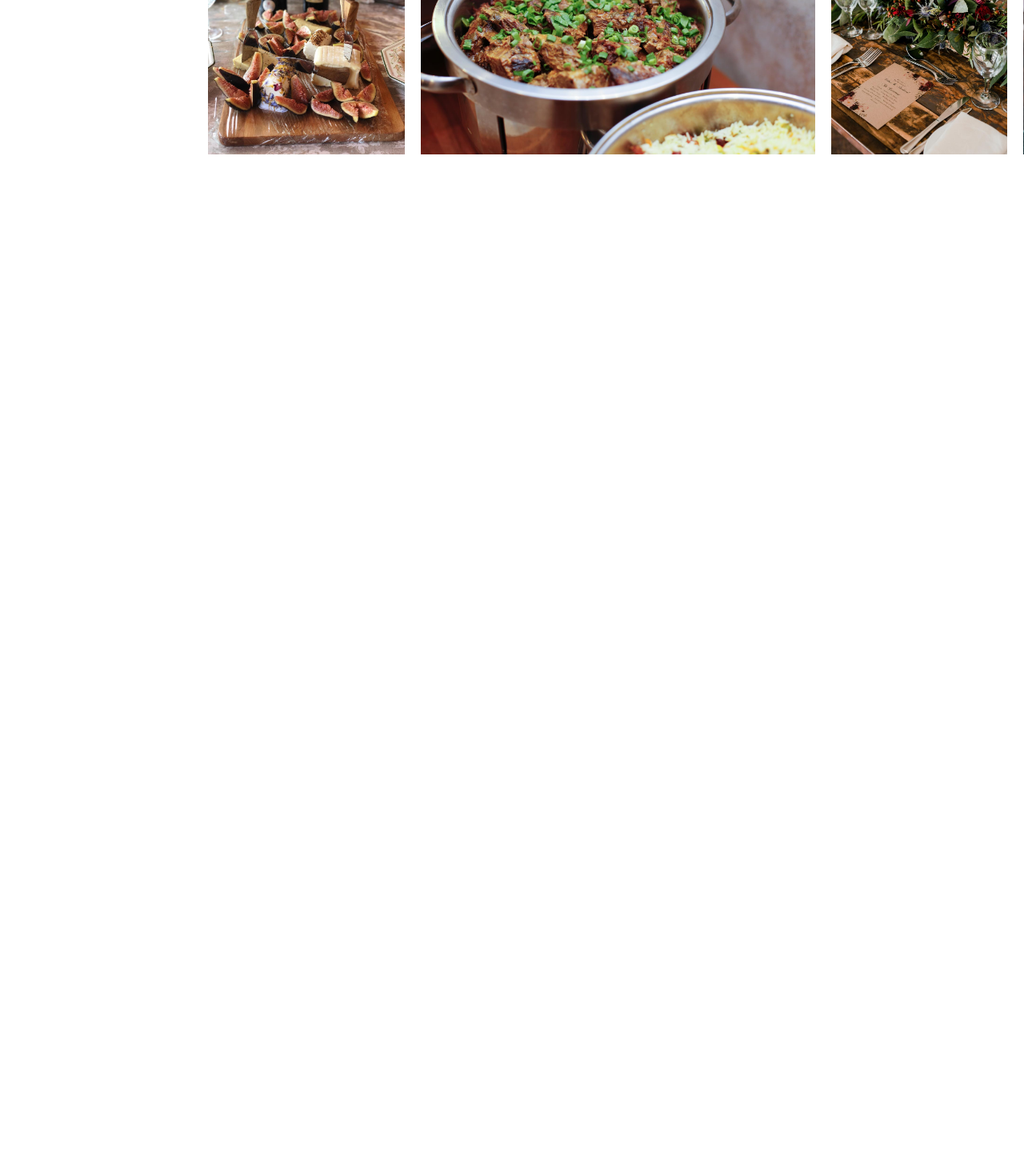
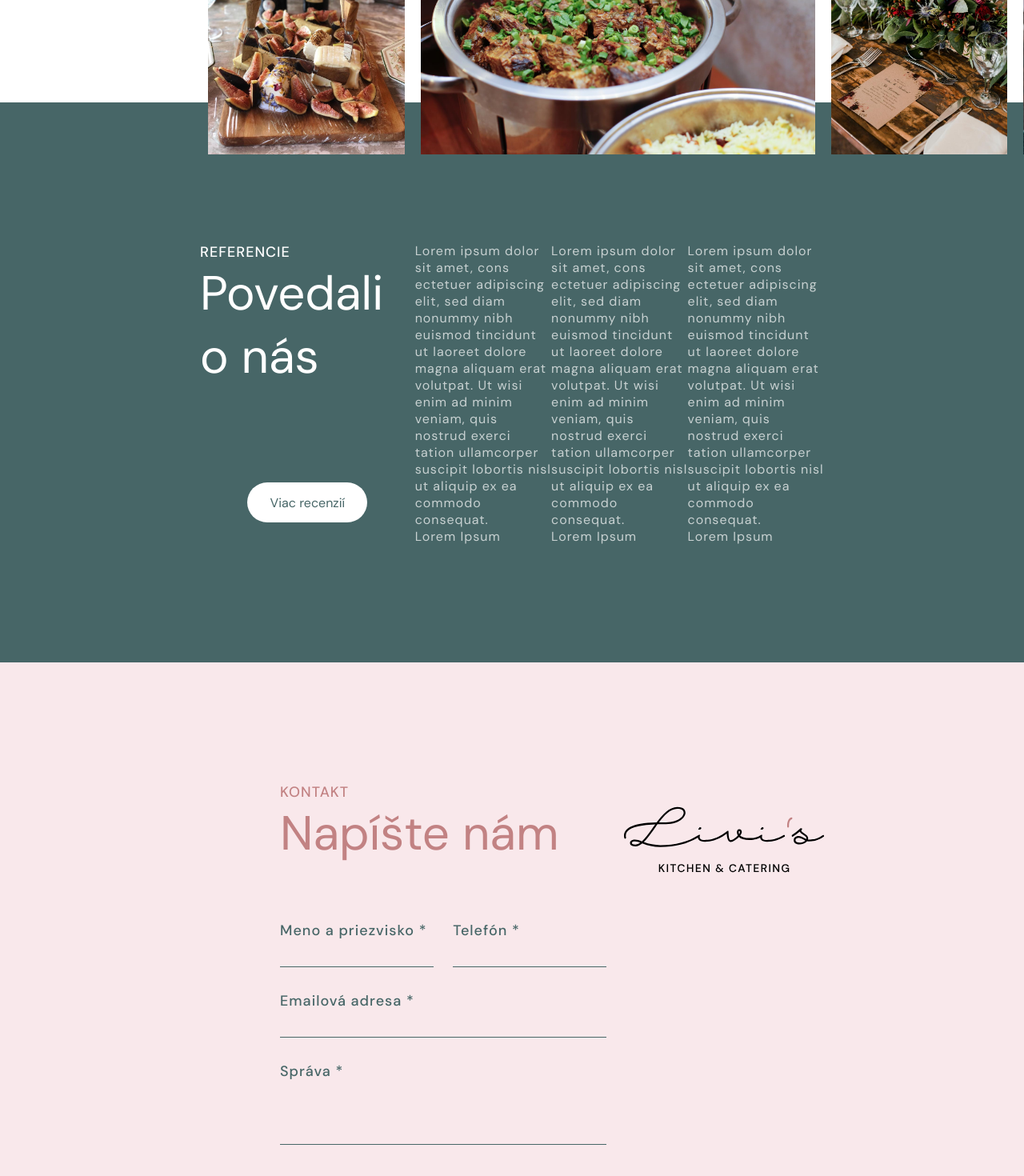
Before and after one commit to rastislav-domanisky/VIAC-frontend-assigment, a React (Create React App) app: page / in a window 1280 px wide. Shown: the part 1900-3370 px from the top of the page at 80% size. Before the commit the page ends 2328 px from the top, so only its background shows below. Built offline with nearby package versions, Linux system fonts and the light colour scheme.

Commit message:
updated HomeScreen

```diff
--- a/src/views/HomeScreen/HomeScreen.js
+++ b/src/views/HomeScreen/HomeScreen.js
@@ -5,6 +5,8 @@ import { Link } from "react-router-dom";
 import Header from '../../components/Header/Header';
 import bg1 from "../../assets/gallery/galeria-4.jpg";
 import Gallery from '../../components/Gallery/Gallery';
+import Footer from '../../components/Footer/Footer';
+import Logo from '../../components/Logo/Logo';
 
 import foto1 from '../../assets/livis-1.jpg';
 import foto2 from '../../assets/livis-2.jpg';
@@ -83,6 +85,103 @@ const HomeScreen = () => {
                     <Gallery assets={[galFoto1, galFoto2, galFoto3, galFoto4, galFoto5]} />
                 </div>
             </div>
+            <div className="referencesSection">
+                <div className="referencesBtnArea">
+                    <div className="refTitleArea">
+                        <p className="refsLabel">
+                            Referencie
+                        </p>
+                        <h2 className="refsTitle">
+                            Povedali o nás
+                        </h2>
+                    </div>
+                    <div className="refBtn">
+                        Viac recenzií
+                    </div>
+                </div>
+                <div className="referencesTextArea">
+                    <p className="refsText">
+                        Lorem ipsum dolor sit amet, cons
+                        ectetuer adipiscing elit, sed diam
+                        nonummy nibh euismod tincidunt
+                        ut laoreet dolore magna aliquam
+                        erat volutpat. Ut wisi enim ad
+                        minim veniam, quis nostrud
+                        exerci tation ullamcorper suscipit
+                        lobortis nisl ut aliquip ex ea commodo consequat.
+                    </p>
+                    <p className="refsAuthor">
+                        Lorem Ipsum
+                    </p>
+                </div>
+                <div className="referencesTextArea">
+                    <p className="refsText">
+                        Lorem ipsum dolor sit amet, cons
+                        ectetuer adipiscing elit, sed diam
+                        nonummy nibh euismod tincidunt
+                        ut laoreet dolore magna aliquam
+                        erat volutpat. Ut wisi enim ad
+                        minim veniam, quis nostrud
+                        exerci tation ullamcorper suscipit
+                        lobortis nisl ut aliquip ex ea commodo consequat.
+                    </p>
+                    <p className="refsAuthor">
+                        Lorem Ipsum
+                    </p>
+                </div>
+                <div className="referencesTextArea">
+                    <p className="refsText">
+                        Lorem ipsum dolor sit amet, cons
+                        ectetuer adipiscing elit, sed diam
+                        nonummy nibh euismod tincidunt
+                        ut laoreet dolore magna aliquam
+                        erat volutpat. Ut wisi enim ad
+                        minim veniam, quis nostrud
+                        exerci tation ullamcorper suscipit
+                        lobortis nisl ut aliquip ex ea commodo consequat.
+                    </p>
+                    <p className="refsAuthor">
+                        Lorem Ipsum
+                    </p>
+                </div>
+            </div>
+            <div className="contactSection">
+                <div className="cTitleArea">
+                    <div className="cTitleLeft">
+                        <p className="cLabel">Kontakt</p>
+                        <h2 className="cTitle">Napíšte nám</h2>
+                    </div>
+                    <Logo />
+                </div>
+                <div className="cFormArea">
+                    <div className="cForm">
+                        <div className="cRow">
+                            <div className="cInput" id="cInputName">
+                                <label htmlFor="cName">Meno a priezvisko *</label>
+                                <input id="cName" type="text" name="cName" />
+                            </div>
+                            <div className="cInput" id="cInputTel">
+                                <label htmlFor="cTel">Telefón *</label>
+                                <input id="cTel" type="tel" name="cTel" />
+                            </div>
+                        </div>
+                        <div className="cRow">
+                            <div className="cInput">
+                                <label htmlFor="cMail">Emailová adresa *</label>
+                                <input id="cMail" type="email" name="cMail" />
+                            </div>
+                        </div>
+                        <div className="cRow">
+                            <div className="cInput">
+                                <label htmlFor="cMsg">Správa *</label>
+                                <textarea name="Text1" rows="5"></textarea>
+                            </div>
+                        </div>
+                    </div>
+                    <div className="cImg"></div>
+                </div>
+            </div>
+            <Footer />
         </div>
     );
 }
--- a/src/views/HomeScreen/HomeScreen.scss
+++ b/src/views/HomeScreen/HomeScreen.scss
@@ -120,13 +120,10 @@
 
     .aboutUsSection {
         width: 100%;
-        //background: red;
         display: flex;
         flex-direction: row;
         box-sizing: border-box;
         align-items: center;
-
-        //.aboutFoto {}
 
         .aboutArea {
             box-sizing: border-box;
@@ -219,4 +216,187 @@
             }
         }
     }
+
+    .referencesSection {
+        margin-top: -300px;
+        box-sizing: border-box;
+        width: 100%;
+        background: #476667;
+        min-height: 700px;
+        display: flex;
+        flex-direction: row;
+        align-items: center;
+        justify-content: space-evenly;
+        padding: 0 250px;
+
+        .referencesBtnArea {
+            box-sizing: border-box;
+            display: flex;
+            flex-direction: column;
+            justify-content: space-between;
+            height: 350px;
+
+            .refTitleArea {
+                .refsLabel {
+                    font-size: 18px;
+                    letter-spacing: 1px;
+                    font-weight: 500;
+                    color: #FFF;
+                    padding: 0;
+                    margin: 0;
+                    text-transform: uppercase;
+                }
+
+                .refsTitle {
+                    color: #FFF;
+                    font-size: 60px;
+                    letter-spacing: 0px;
+                    font-weight: 400;
+                    padding: 0;
+                    margin: 0;
+                }
+            }
+
+            .refBtn {
+                background: #FFF;
+                color: #476667;
+                border-radius: 25px;
+                cursor: pointer;
+                display: flex;
+                align-items: center;
+                justify-content: center;
+                width: 150px;
+                height: 50px;
+                margin: 0 auto;
+            }
+        }
+
+        .referencesTextArea {
+            width: 250px;
+            display: flex;
+            flex-direction: column;
+            justify-content: space-between;
+            height: 350px;
+
+            .refsText {
+                color: rgba($color: #FFF, $alpha: 0.7);
+                font-size: 16px;
+                letter-spacing: 1px;
+                font-weight: 400;
+                margin: 0;
+                padding: 0;
+            }
+
+            .refsAuthor {
+                color: rgba($color: #FFF, $alpha: 0.7);
+                font-size: 16px;
+                letter-spacing: 1px;
+                font-weight: 400;
+                margin: 0;
+                padding: 0;
+            }
+        }
+    }
+
+    .contactSection {
+        box-sizing: border-box;
+        width: 100%;
+        background: #f9e8eb;
+        padding-left: 350px;
+        padding-right: 250px;
+        padding-top: 150px;
+        padding-bottom: 150px;
+
+        .cTitleArea {
+            box-sizing: border-box;
+            display: flex;
+            width: 100%;
+            flex-direction: row;
+            justify-content: space-between;
+
+            .cTitleLeft {
+                box-sizing: border-box;
+
+                .cLabel {
+                    font-size: 18px;
+                    letter-spacing: 1px;
+                    font-weight: 500;
+                    color: #c28283;
+                    padding: 0;
+                    margin: 0;
+                    text-transform: uppercase;
+                }
+
+                .cTitle {
+                    color: #c28283;
+                    font-size: 60px;
+                    letter-spacing: 0px;
+                    font-weight: 400;
+                    padding: 0;
+                    margin: 0;
+                    margin-bottom: 40px;
+                }
+            }
+        }
+
+        .cFormArea {
+            display: flex;
+            flex-direction: row;
+            justify-content: space-between;
+            box-sizing: border-box;
+
+            .cForm {
+                width: 60%;
+                box-sizing: border-box;
+
+                .cRow {
+                    width: 100%;
+                    margin: 30px 0;
+                    display: flex;
+                    flex-direction: row;
+                    justify-content: space-between;
+                    box-sizing: border-box;
+
+                    .cInput {
+                        display: flex;
+                        flex-direction: column;
+                        width: 100%;
+                        box-sizing: border-box;
+
+                        label {
+                            color: #476667;
+                            font-size: 18px;
+                            font-weight: 500;
+                            letter-spacing: 1px;
+                        }
+
+                        input {
+                            color: #c28283;
+                            border: 0;
+                            background: transparent;
+                            border-bottom: solid 1px #476667;
+                            outline: none;
+                            font-size: 18px;
+                            font-weight: 400;
+                            letter-spacing: 1px;
+                            margin-top: 10px;
+                        }
+
+                        textArea {
+                            color: #c28283;
+                            border: 0;
+                            background: transparent;
+                            border-bottom: solid 1px #476667;
+                            outline: none;
+                            resize: none;
+                        }
+                    }
+
+                    #cInputName, #cInputTel {
+                        width: 47%;
+                    }
+                }
+            }
+        }
+    }
 }
```
